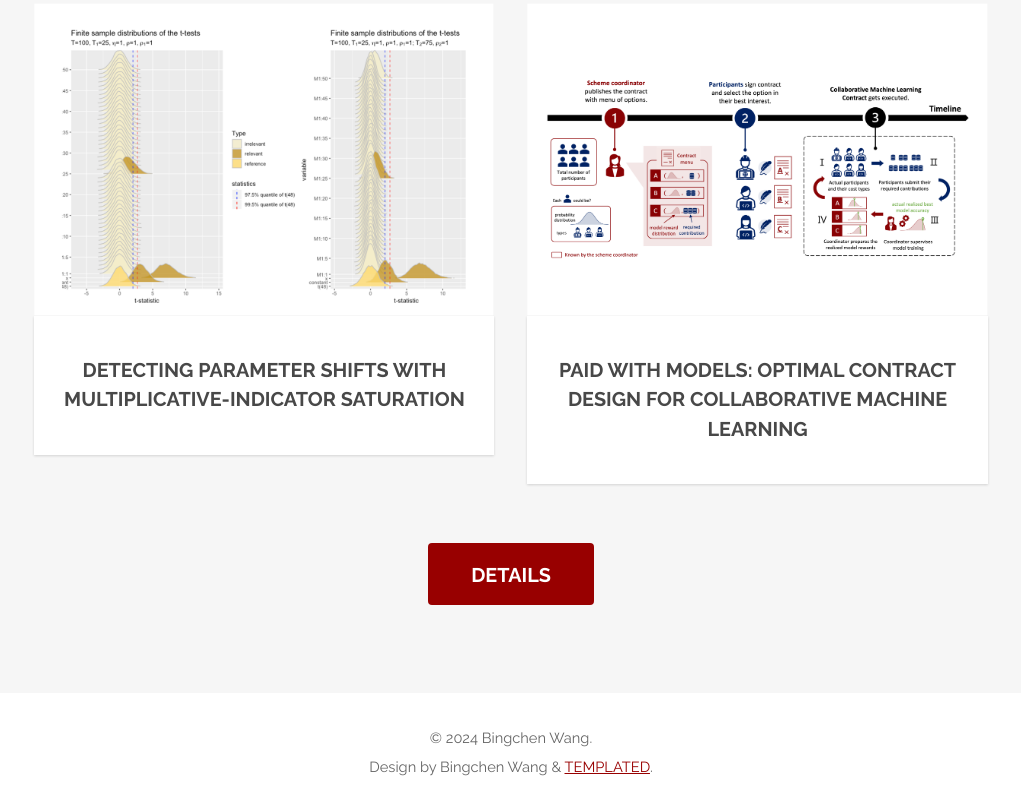
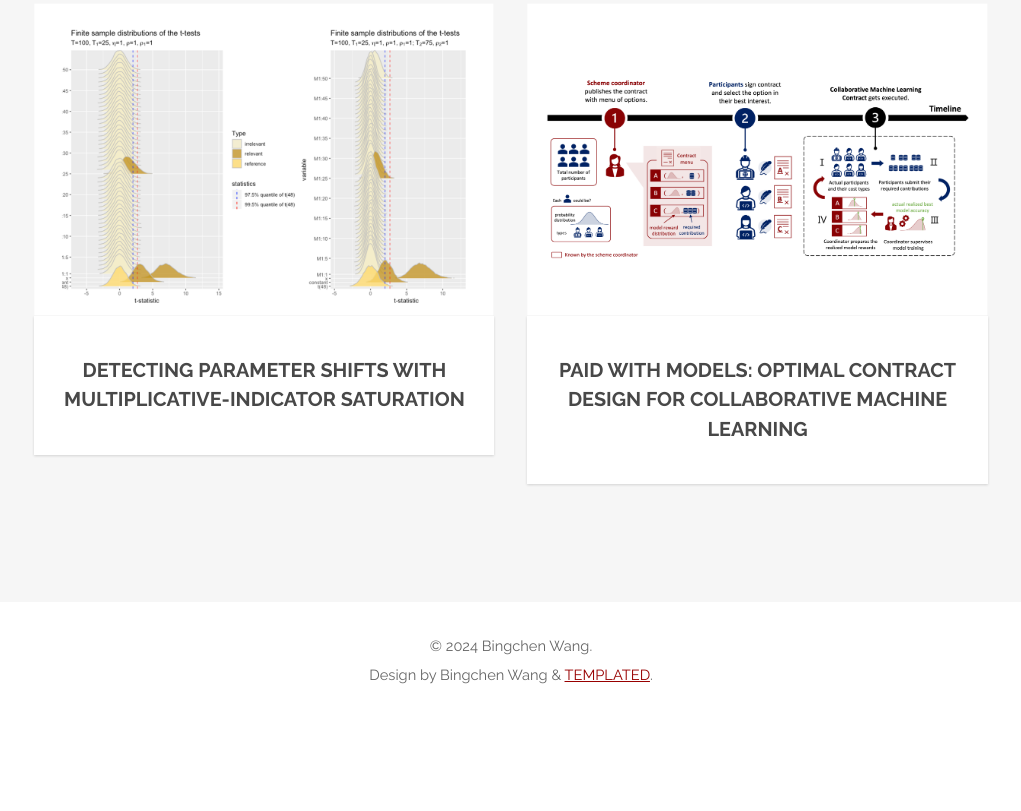
Before and after one commit to bingchen-wang/bingchen-wang.github.io, a plain HTML site: page index.html in a window 1280 px wide. Shown: the part 1733-2544 px from the top of the page, without its empty margins (129-1150 px from the left). After the commit the page ends 2452 px from the top, so only its background shows below. Drawn offline with Linux system fonts and the light colour scheme.

Commit message:
Update index.html

```diff
--- a/index.html
+++ b/index.html
@@ -71,7 +71,7 @@
 								</div>
 							</div>
 						</div>
-						<ul class="actions"><li><a href="#" class="button special big">Details</a></li>
+						<!--<ul class="actions"><li><a href="#" class="button special big">Details</a></li>-->
 						</ul></div>
 				</section>
 		<!-- Three -- <section id="three" class="wrapper style1"><div class="container">
```
